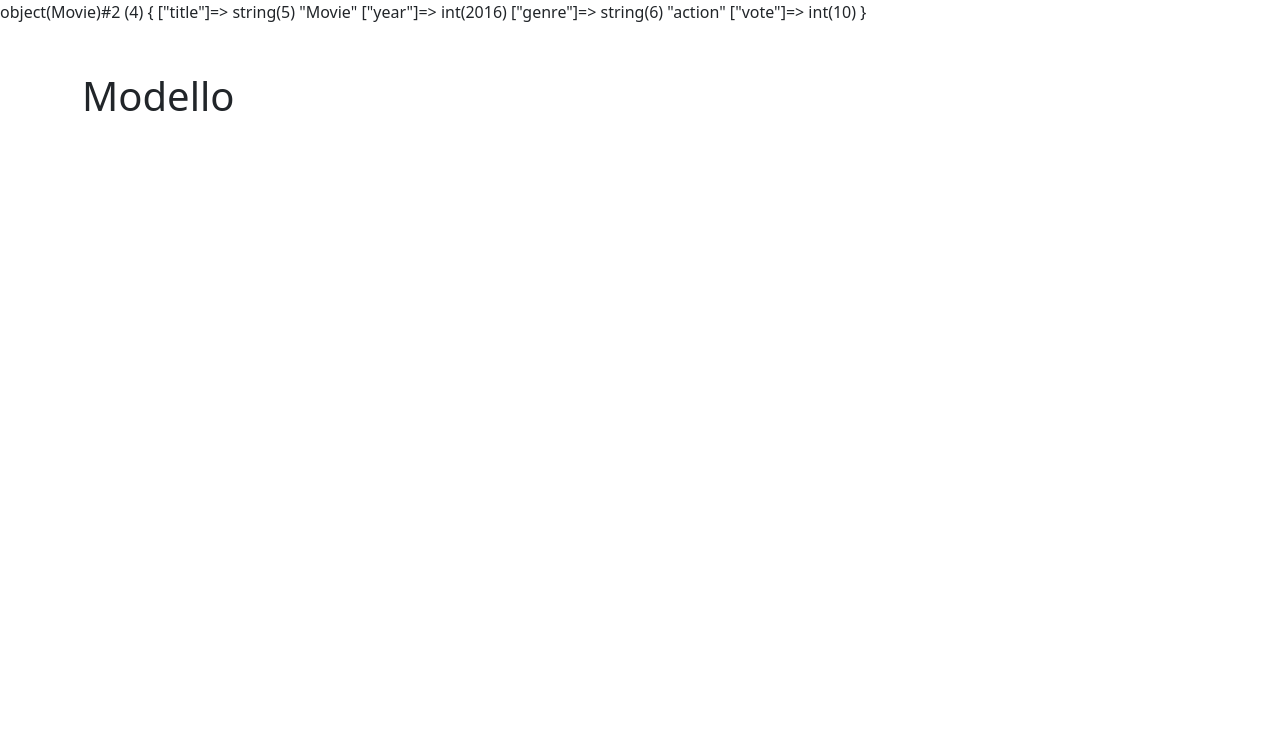
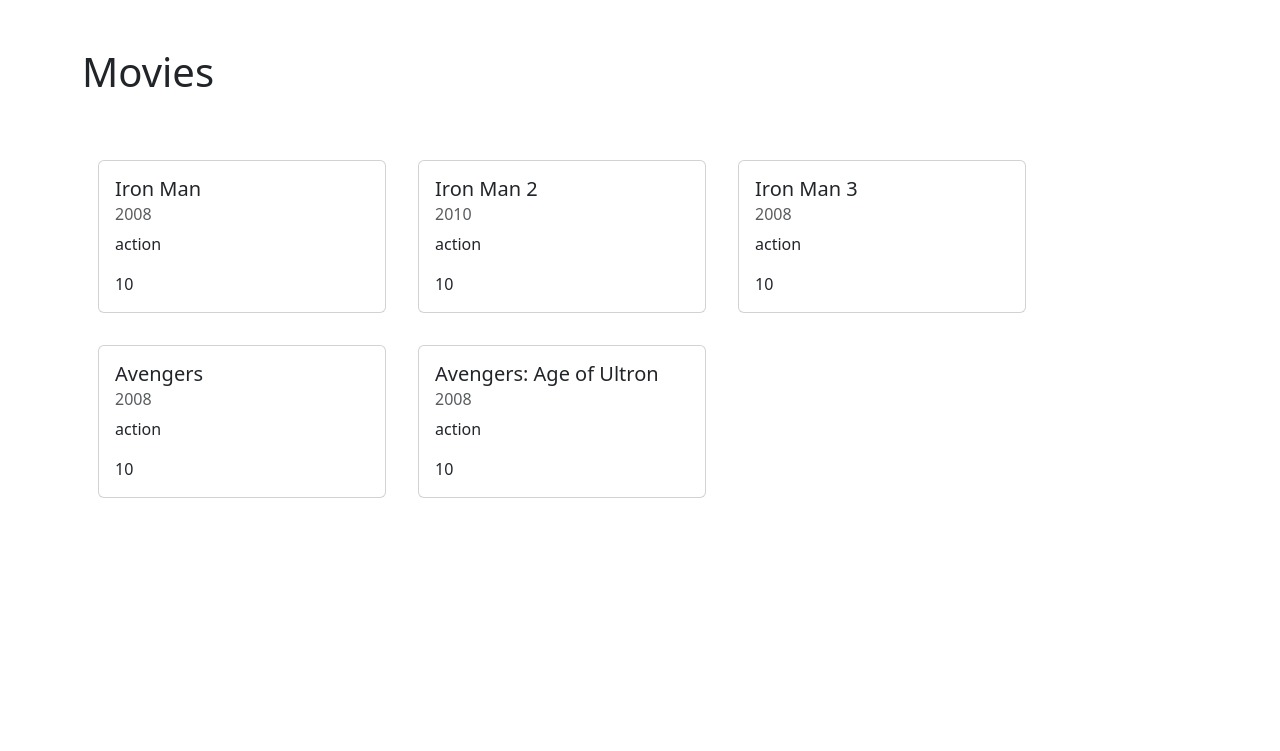
Before and after one commit to Jomar-Navarro/php-oop-1, a PHP site: page / in a window 1280 px wide. Shown: the top 751 px of the page. Run offline with PHP 8.4, Linux system fonts and the light colour scheme.

Commit message:
[add] card with movies

```diff
--- a/Model/Movie.php
+++ b/Model/Movie.php
@@ -15,4 +15,9 @@ class Movie
     $this->genre = $_genre;
     $this->vote = $_vote;
   }
+
+  public function getFullMovie()
+  {
+    echo "{$this->title}, {$this->year}, {$this->genre}, {$this->vote}";
+  }
 }
--- a/index.php
+++ b/index.php
@@ -2,9 +2,17 @@
 
 require_once __DIR__ . '/Model/Movie.php';
 
-$movie = new Movie('Movie', 2016, 'action', 10);
+$IronMan = new Movie('Iron Man', 2008, 'action', 10);
+$IronManTwo = new Movie('Iron Man 2', 2010, 'action', 10);
+$IronManThree = new Movie('Iron Man 3', 2008, 'action', 10);
+$Avengers = new Movie('Avengers', 2008, 'action', 10);
+$AgeOfUltron = new Movie('Avengers: Age of Ultron', 2008, 'action', 10);
 
-var_dump($movie);
+// var_dump($IronMan);
+// var_dump($IronManTwo);
+// var_dump($IronManThree);
+// var_dump($Avengers);
+// var_dump($AgeOfUltron);
 
 ?>
 
@@ -21,7 +29,66 @@ var_dump($movie);
 
 <body>
   <div class="container my-5">
-    <h1>Modello</h1>
+    <h1 class="my-5">Movies</h1>
+
+    <div class="flex-wrap d-flex">
+
+      <div class="card m-3" style="width: 18rem;">
+        <div class="card-body">
+          <h5 class="card-title"><?php echo $IronMan->title ?></h5>
+          <h6 class="card-subtitle mb-2 text-body-secondary">
+            <?php echo $IronMan->year ?>
+          </h6>
+          <p class="card-text"><?php echo $IronMan->genre ?></p>
+          <p class="card-text"><?php echo $IronMan->vote ?></p>
+        </div>
+      </div>
+
+      <div class="card m-3" style="width: 18rem;">
+        <div class="card-body">
+          <h5 class="card-title"><?php echo $IronManTwo->title ?></h5>
+          <h6 class="card-subtitle mb-2 text-body-secondary">
+            <?php echo $IronManTwo->year ?>
+          </h6>
+          <p class="card-text"><?php echo $IronManTwo->genre ?></p>
+          <p class="card-text"><?php echo $IronManTwo->vote ?></p>
+        </div>
+      </div>
+
+      <div class="card m-3" style="width: 18rem;">
+        <div class="card-body">
+          <h5 class="card-title"><?php echo $IronManThree->title ?></h5>
+          <h6 class="card-subtitle mb-2 text-body-secondary">
+            <?php echo $IronManThree->year ?>
+          </h6>
+          <p class="card-text"><?php echo $IronManThree->genre ?></p>
+          <p class="card-text"><?php echo $IronManThree->vote ?></p>
+        </div>
+      </div>
+
+      <div class="card m-3" style="width: 18rem;">
+        <div class="card-body">
+          <h5 class="card-title"><?php echo $Avengers->title ?></h5>
+          <h6 class="card-subtitle mb-2 text-body-secondary">
+            <?php echo $Avengers->year ?>
+          </h6>
+          <p class="card-text"><?php echo $Avengers->genre ?></p>
+          <p class="card-text"><?php echo $Avengers->vote ?></p>
+        </div>
+      </div>
+
+      <div class="card m-3" style="width: 18rem;">
+        <div class="card-body">
+          <h5 class="card-title"><?php echo $AgeOfUltron->title ?></h5>
+          <h6 class="card-subtitle mb-2 text-body-secondary">
+            <?php echo $AgeOfUltron->year ?>
+          </h6>
+          <p class="card-text"><?php echo $AgeOfUltron->genre ?></p>
+          <p class="card-text"><?php echo $AgeOfUltron->vote ?></p>
+        </div>
+      </div>
+
+    </div>
   </div>
 </body>
 
```
Also changed, not shown: README.md.
